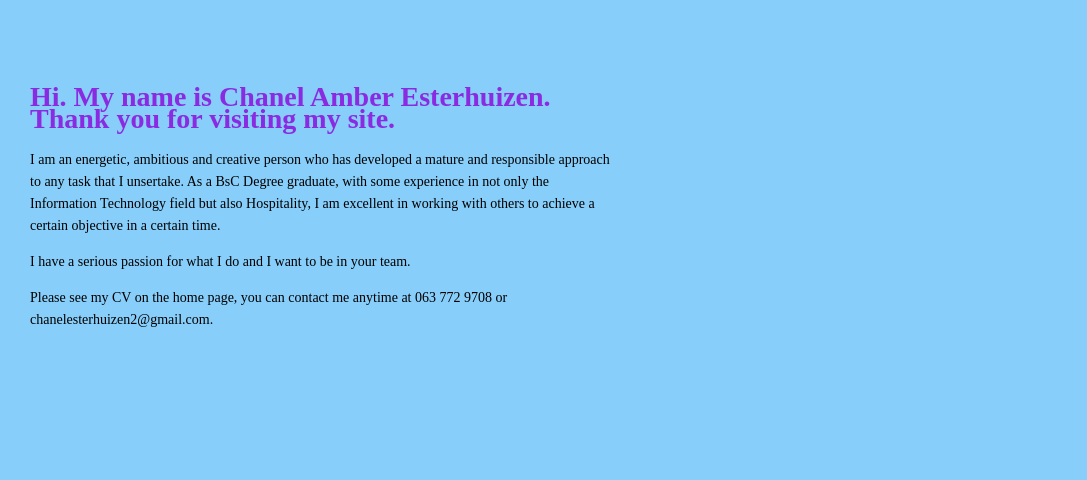
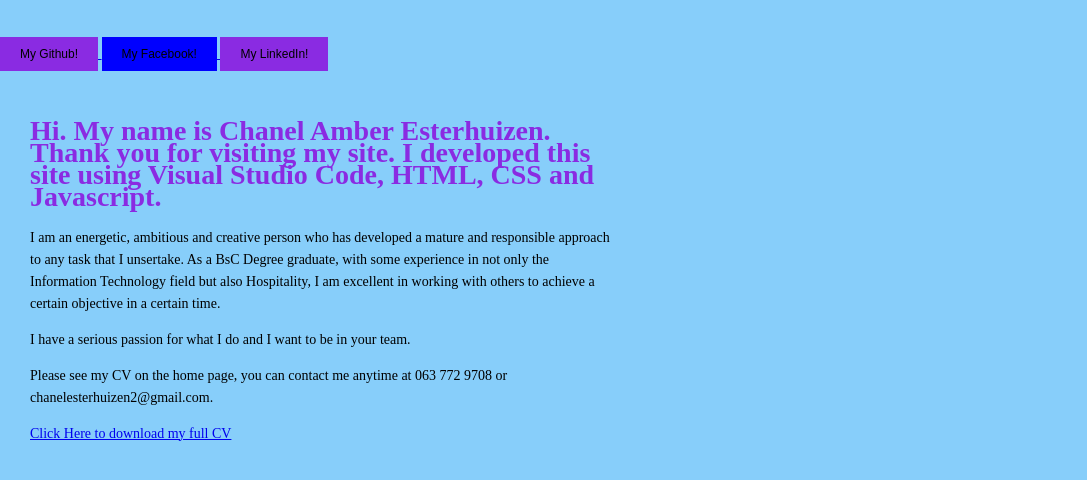
Before and after one commit to ChanelAmberEsterhuizen/UniProj.github.io, a plain HTML site: page Portfolio/about.html in a window 1280 px wide. Shown: the part 66-546 px from the top of the page, without its empty margins (0-1087 px from the left). Drawn offline with Linux system fonts and the light colour scheme.

Commit message:
Add files via upload
APIs added , buttons added, Guthub Repo added, Scalability check, Layout fixed, Downloadable CV added

```diff
--- a/Portfolio/about.html
+++ b/Portfolio/about.html
@@ -6,6 +6,7 @@
    <link rel="stylesheet" href="styles.css">
     </head>
     <body>
+
         <div class = "container">
             <div class  = "nav-wrapper">
                 <div class = "left-side">
@@ -15,15 +16,29 @@
         <div class = "nav-link-wrapper active-nav-link ">
                     <a href = "about.html">About</a>
 
-        </div>
 
-        </div>
+
+    </div>
+
+    </div>
+
         <div class = "right-side">
             <div class = "brand">
                 <div> CHANEL AMBER ESTERHUIZEN</div>
             </div>
                 </div>
             </div>
+        </div>
+        <a href= "https://github.com/ChanelBerma108/ChanelBerma108.github.io.git">
+            <button class="GitHub">My Github!</button>
+        </a>
+        <a href= "https://www.facebook.com/chanel.esterhuizen">
+            <button class="Facebook">My Facebook!</button>
+        </a>
+        <a href= "https://www.linkedin.com/in/chanel-esterhuizen-4631691b8">
+            <button class="LinkedIn">My LinkedIn!</button>
+        </a>
+        </div>
 
 
      <div class="content-wrapper">
@@ -31,10 +46,12 @@
 
            <div class = "profile-content-wrapper">
                <h1>
-                   Hi. My name is Chanel Amber Esterhuizen. Thank you for visiting my site.</h1>
+                   Hi. My name is Chanel Amber Esterhuizen. Thank you for visiting my site. I developed this site using Visual Studio Code, HTML, CSS and Javascript.</h1>
                    <p>I am an energetic, ambitious and creative person who has developed a mature and responsible approach to any task that I unsertake. As a BsC Degree graduate, with some experience in not only the Information Technology field but also Hospitality, I am excellent in working with others to achieve a certain objective in a certain time.  </p>
                    <p>I have a serious passion for what I do and I want to be in your team.</p>
                    <p>Please see my CV on the home page, you can contact me anytime at 063 772 9708 or chanelesterhuizen2@gmail.com.</p>
+
+                <a href="CV/CV 09-09.docx" download>Click Here to download my full CV</a>
 
 
            </div>
--- a/Portfolio/index.html
+++ b/Portfolio/index.html
@@ -3,6 +3,7 @@
     <head>
         <meta charset=" utf-8"/>
         <title>CHANEL ESTERHUIZEN</title>
+        <script src="https://kit.fontawesome.com/49e65e8ee8.js" crossorigin="anonymous"></script>
    <link rel="stylesheet" href="styles.css">
 
 </head>
@@ -30,7 +31,7 @@
         <div class="content-wrapper">
             <div class =  "portfolio-items-wrapper">
                 <div class= "portfolio-item-wrapper">
-                    <div class="portfolio-img-background " style="background-image:url(images/me.jpeg);">
+                    <div class="portfolio-img-background " style="background-image:url(images/me.JPEG);">
 
                     </div>
                     <div class = "img-text-wrapper">
@@ -44,7 +45,7 @@
 
 
                  <div class= "portfolio-item-wrapper">
-                    <div class="portfolio-img-background " style="background-image:url(images/comp.jpg);">
+                    <div class="portfolio-img-background " style="background-image:url(images/comp.JPG);">
 
                     </div>
                     <div class = "img-text-wrapper">
@@ -66,11 +67,8 @@
 <div class = "CV" >
 
 
-</div>
+
 <div class = "CV_left">
-    <div class="CV_profile">
-
-    </div>
     <div class = "CV_content">
         <div class="CV_item_info">
            <div class="title">
@@ -79,30 +77,31 @@
            </div>
            <ul>
                <li>
-                   <div class="icon"><i class="fas fa-map-signs"></i></div>
+                <div class="icon"><i class="fas fa-map-signs"></i></div>
                    <div class="data">
                        57 Peter Mokaba Streer, Potchefstroom <br/> South Africa
                    </div>
                </li>
 
                <li>
-                <div class="icon"></div>
+                <div class="icon"><i class="fas fa-phone"></i> </div>
                 <div class="data">
                    +27 62 772 9708
                 </div>
             </li>
 
             <li>
-                <div class="icon"></div>
+                <div class="icon"><i class="fas fa-mail-bulk"></i></div>
                 <div class="data">
                    chanelesterhuizen2@gmail.com
                 </div>
             </li>
 
             <li>
-                <div class="icon"></div>
+                <div class="icon"><i class="fab fa-github"></i></div>
                 <div class="data">
-                    www.!.com
+                    ChanelBerma108.github.io
+                    <p>                        </p>
                     <p>Code B Driver's License </p>
                 <p>Language: English, Afrikaans</p>
                 </div>
@@ -111,7 +110,7 @@
 
            </ul>
         </div>
-        <div class="CV_item_skills">
+        <div class="CV_skills">
             <div class="title">
                 <p class="bold">Skills</p>
 
@@ -219,7 +218,7 @@
           <ul>
               <li>
                 <div class="icon">
-                    <i class="fab fa-facebook-squre" aria-hidden="true"></i>
+                    <i class="fab fa-facebook"></i>
 
                 </div>
                   <div class="data">
@@ -375,7 +374,7 @@
 
     </div>
 </div>
-
+</div>
 
 
     </body>
--- a/Portfolio/styles.css
+++ b/Portfolio/styles.css
@@ -24,12 +24,10 @@ body {
 .CV .CV_left{
     width: 280px ;
     background : lightslategray ;
+    display: flex;
 
 }
-.CV .CV_left .CV_profile{
-    width:  100% ;
-    height:  280px;
-}
+
 .CV .CV_left .CV_content{
     padding: 0 25px;
 
@@ -54,7 +52,7 @@ body {
     border-bottom: 0px;
 }
 .CV .CV_left ul li{
-    display: flex;
+ display: flexbox;
     align-items: center;
     margin-bottom: 10px  ;
 }
@@ -65,7 +63,7 @@ body {
     width:  40px ;
     height: 35px ;
     background:  #fff;
-    color: blue;
+    color: black;
     border-radius: 50%;
     margin-right : 15px ;
     font-size: 16px ;
@@ -95,7 +93,7 @@ body {
     width : 60% ;
     margin: 0 5px;
     height:  5px ;
-    background:white ;
+    background:blueviolet ;
     position: relative;
 }
 .CV .CV_left .CV_skills ul li .skill_percentage{
@@ -107,13 +105,14 @@ body {
     top : 0 ;
     left: 0 ;
     height:  100% ;
-    background: #fff;
+    background:greenyellow;
 
 }
 .CV .CV_right{
     width:  520px ;
     background:  #fff;
     padding: 25px;
+    display: flex;
 
 }
 .CV .CV_right .bold{
@@ -267,3 +266,35 @@ body {
 .profile-content-wrapper h1 {
     color: blueviolet;
 }
+.GitHub {
+    background-color: blueviolet ;
+    border: none;
+    color:black ;
+    padding: 10px 20px;
+    text-align: center;
+    text-decoration: none;
+    display: inline-block;
+    font-size: 12px;
+  }
+  .Facebook {
+    background-color: blue;
+    border: none;
+    color:black ;
+    padding: 10px 20px;
+    text-align: center;
+    text-decoration: none;
+    display: inline-block;
+    position: relative;
+    font-size: 12px;
+  }
+  .LinkedIn {
+    background-color: blueviolet;
+    border: none;
+    color:black ;
+    padding: 10px 20px;
+    text-align: center;
+    text-decoration: none;
+    display: inline-block;
+    position: relative;
+    font-size: 12px;
+  }
```
Also changed, not shown: 1 other file.
